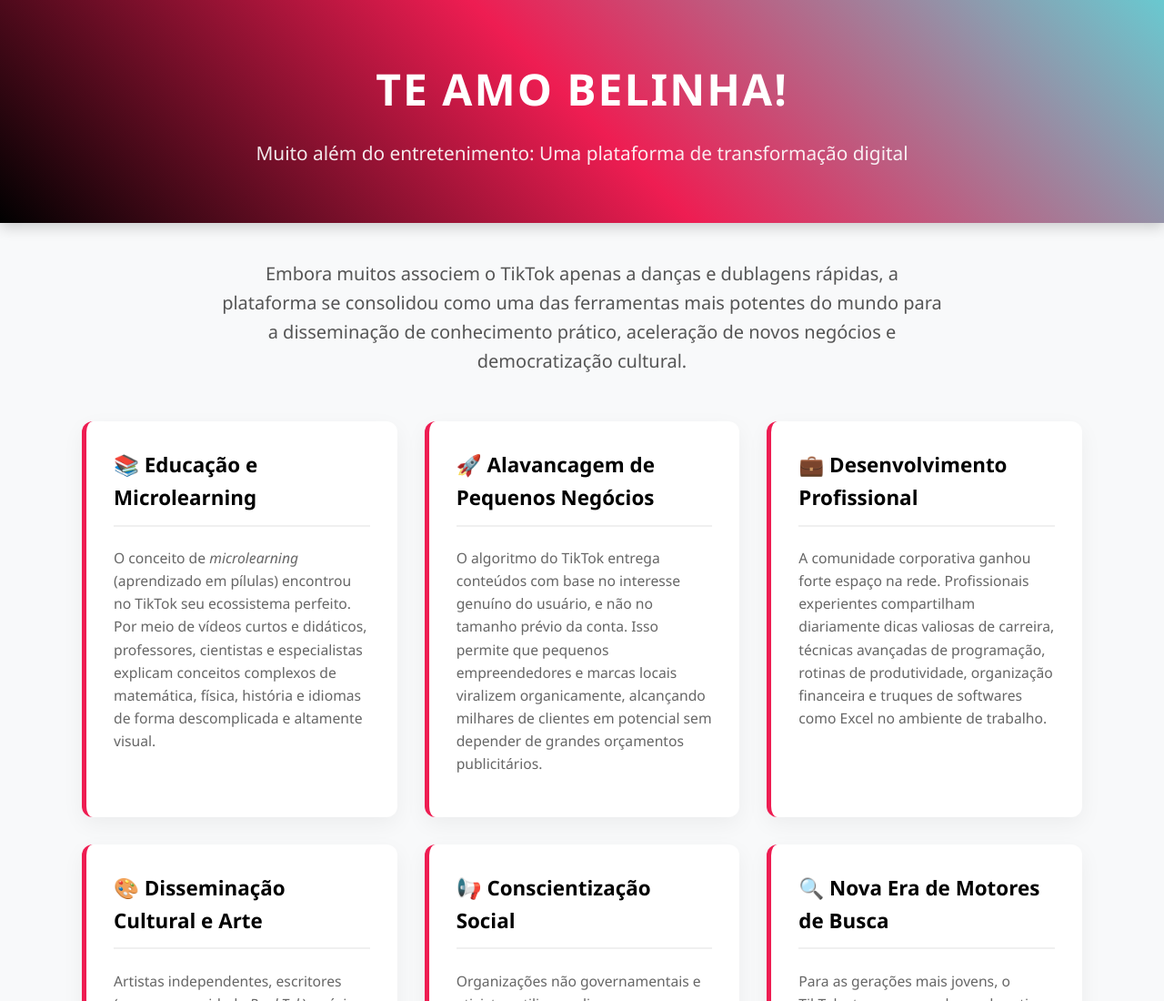
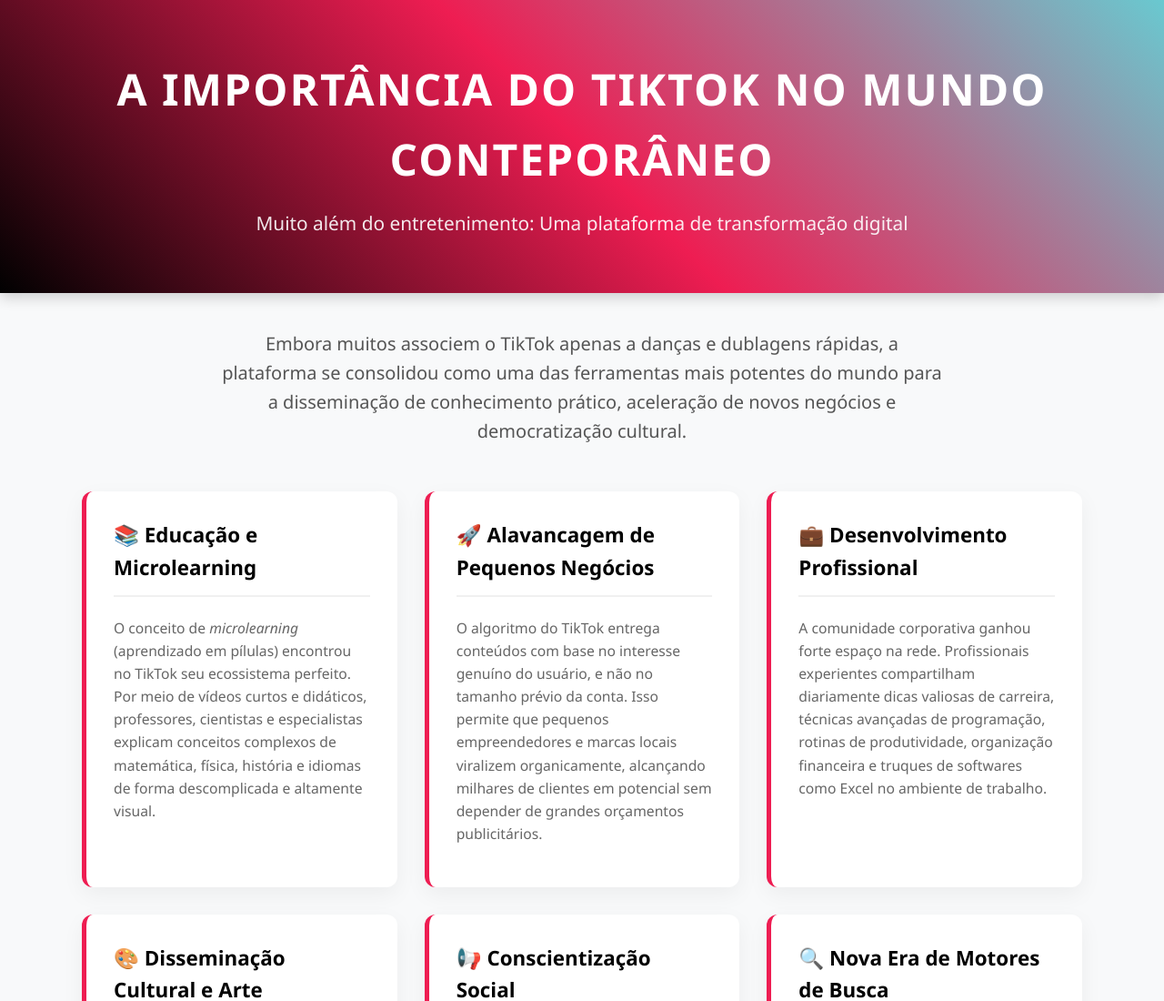
Before and after one commit to jrcalheiross/meu-primeiro-site, a plain HTML site: page index.html in a window 1280 px wide. Shown: the top 1100 px of the page at 91% size. Drawn offline with Linux system fonts and the light colour scheme.

Commit message:
Mudança de h1, correção de bugs
primeiro esboço finalizado

```diff
--- a/index.html
+++ b/index.html
@@ -3,7 +3,7 @@
 <head>
   <meta charset="UTF-8">
   <meta name="viewport" content="width=device-width, initial-scale=1.0">
-  <title>Frufru, Eu te amo!</title>
+  <title> TikTok e sua Importância</title>
 
   <style>
     /* Configurações Globais de Estilo */
@@ -141,7 +141,7 @@
 
   <!-- Cabeçalho Principal -->
   <header>
-    <h1> Te amo belinha! </h1>
+    <h1> A importância do TikTok no mundo conteporâneo </h1>
     <p>Muito além do entretenimento: Uma plataforma de transformação digital</p>
   </header>
 
```
